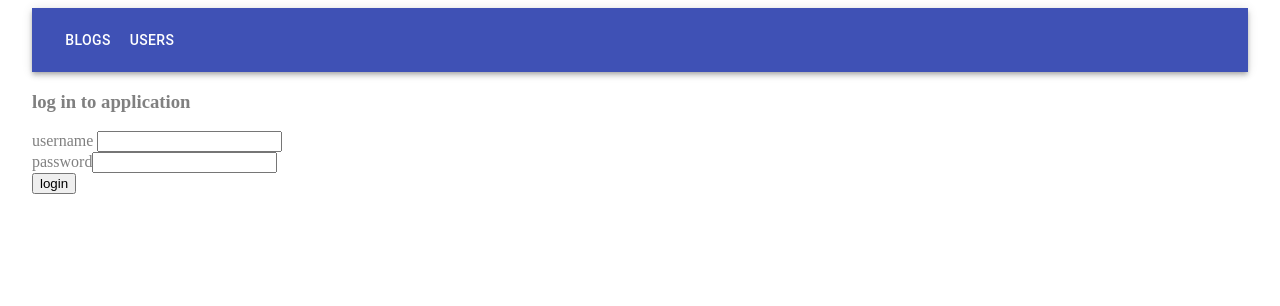
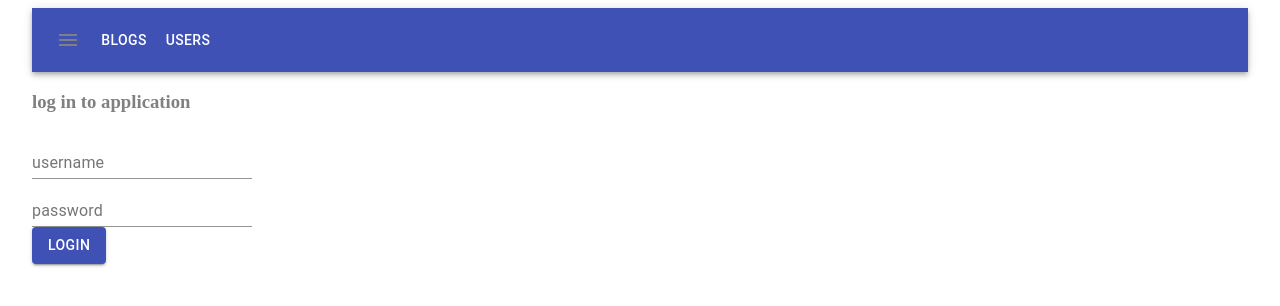
Before and after one commit to vadzimk/fullstackopen_part7_all, a React (Create React App) app in the folder part7_blog_list_frontend/: page / in a window 1280 px wide. Shown: the top 306 px of the page. Built offline with nearby package versions, Linux system fonts and the light colour scheme; no server answers.

Commit message:
completed 7.19 styles step1

```diff
--- a/part7_blog_list_frontend/package.json
+++ b/part7_blog_list_frontend/package.json
@@ -4,6 +4,7 @@
   "private": true,
   "dependencies": {
     "@material-ui/core": "^4.11.3",
+    "@material-ui/icons": "^4.11.2",
     "@material-ui/lab": "^4.0.0-alpha.57",
     "@testing-library/user-event": "^7.2.1",
     "axios": "^0.19.2",
--- a/part7_blog_list_frontend/public/index.html
+++ b/part7_blog_list_frontend/public/index.html
@@ -24,6 +24,7 @@
       work correctly both with client-side routing and a non-root public URL.
       Learn how to configure a non-root public URL by running `npm run build`.
     -->
+
     <title>React App</title>
   </head>
   <body>
--- a/part7_blog_list_frontend/src/App.js
+++ b/part7_blog_list_frontend/src/App.js
@@ -18,7 +18,8 @@ import UserView from "./components/UserView.js";
 import BlogView from "./components/BlogView.js";
 import BlogFormContainer from "./components/BlogFormContainer.js";
 import BlogList from "./components/BlogList.js";
-import {AppBar, Button, Container, Toolbar} from "@material-ui/core";
+import {AppBar, Button, Container, IconButton, Toolbar} from "@material-ui/core";
+import MenuIcon from '@material-ui/icons/Menu';
 
 
 const App = () => {
@@ -118,19 +119,20 @@ const App = () => {
     //     dispatch(removeBlogAndNotify(blog))
     // }
 
-    const padding = {
-        padding: 5
-    }
+    // const padding = {
+    //     padding: 5
+    // }
 
     const colorWhite = {"color": "rgb(255, 255, 255)"}
 
     return (
         <Router>
-
             <Container>
-
                 <AppBar position="sticky">
                     <Toolbar>
+                        <IconButton edge="start" color="inherit" aria-label="menu">
+                            <MenuIcon/>
+                        </IconButton>
                         <Button component={Link} to="/blogs" style={colorWhite}>blogs</Button>
                         <Button component={Link} to="/users" style={colorWhite}>users</Button>
                         {user &&
@@ -139,15 +141,9 @@ const App = () => {
                                 <Button variant="outlined" size="small" onClick={handleLogOut}
                                         style={colorWhite}>logout</Button>
                             </>
-
                         }
-
-
                     </Toolbar>
-
-
                 </AppBar>
-
                 <Notification {...notification}/>
                 {(user === null) ?
                     <div>
@@ -162,10 +158,8 @@ const App = () => {
                     </div>
                     :
                     <div>
-
                         <h2>blogs</h2>
                         <Switch>
-
                             <Route path="/users/:userid">
                                 <UserView/>
                             </Route>
@@ -187,7 +181,6 @@ const App = () => {
                         </Switch>
                     </div>
                 }
-
             </Container>
         </Router>
     )
--- a/part7_blog_list_frontend/src/components/LoginForm.js
+++ b/part7_blog_list_frontend/src/components/LoginForm.js
@@ -1,4 +1,5 @@
 import React from 'react'
+import {TextField, Button} from '@material-ui/core'
 
 
 const LoginForm = ({handleLogin, username, password, setUserName, setPassword}) => {
@@ -7,7 +8,8 @@ const LoginForm = ({handleLogin, username, password, setUserName, setPassword})
         <div>
             <h3>log in to application</h3>
             <form onSubmit={handleLogin}>
-                <div>username <input
+                <div><TextField
+                    label="username"
                     type="text"
                     name="Username"
                     value={username}
@@ -16,8 +18,8 @@ const LoginForm = ({handleLogin, username, password, setUserName, setPassword})
                     }}
                 />
                 </div>
-                <div>password
-                    <input
+                <div>
+                    <TextField label="password"
                         type="password"
                         name="Password"
                         value={password}
@@ -25,7 +27,7 @@ const LoginForm = ({handleLogin, username, password, setUserName, setPassword})
                             setPassword(e.target.value)
                         }}/>
                 </div>
-                <button type="submit">login</button>
+                <Button type="submit" variant="contained" color="primary">login</Button>
             </form>
         </div>
     )
```
Also changed, not shown: 1 other file (tests, documents, lock files or other folders).
